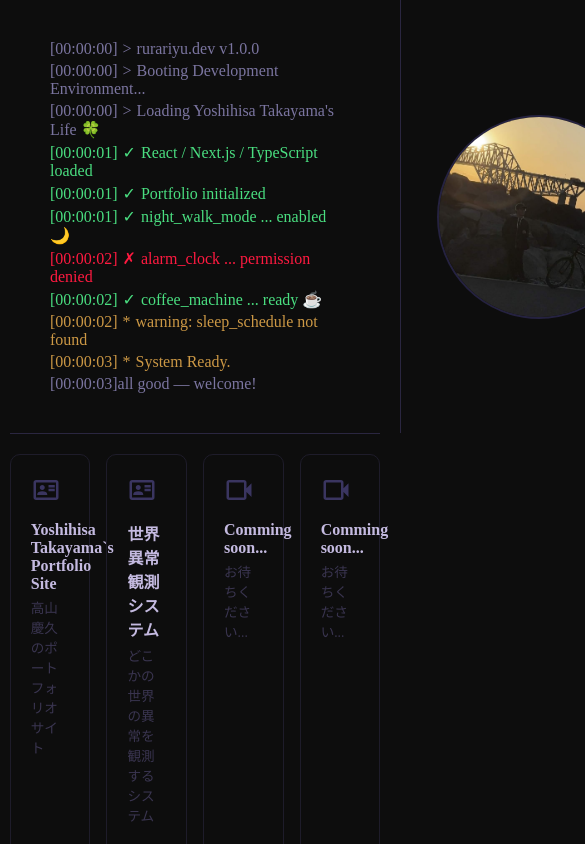
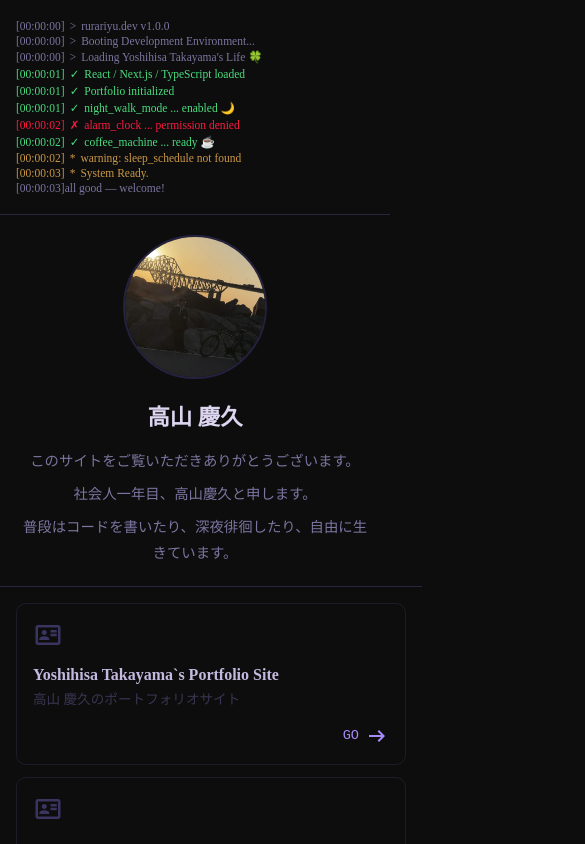
Before and after one commit to takayamayoshihisa1013/rurariyu-dev-top, a Next.js app: page / in a window 390 px wide. Shown: the top 844 px of the page, 585 px wide, since content can reach past the window. Built offline with nearby package versions, Linux system fonts and the light colour scheme.

Commit message:
スマホ

```diff
--- a/app/css/top.css
+++ b/app/css/top.css
@@ -1,4 +1,4 @@
-/* ── テキスト色 ── */
+
 .normal-text {
     color: #7b75a0;
 }
@@ -15,7 +15,6 @@
     color: #ff1a40;
 }
 
-/* ── 表示切り替え ── */
 .hide {
     opacity: 0;
     height: 0;
@@ -26,11 +25,10 @@
     opacity: 1;
 }
 
-/* ────────────────────────────
-   上段：ログ + プロフィール
-──────────────────────────── */
+
 .top {
     display: flex;
+    flex-direction: row;
 }
 
 .top-log {
@@ -40,25 +38,22 @@
     flex-direction: column;
     gap: 4px;
     width: 40%;
-    min-width: 400px;
 }
 
 .top-log .log-text span {
     margin: 0 5px;
 }
 
-/* プロフィールセクション */
 .contents {
-    border-left: 1px solid #2a2640; /* ← #FFFFから落ち着いた色に */
+    border-left: 1px solid #2a2640;
     color: #ddd6f0;
     transition: 0.4s;
     padding: 30px 36px;
     box-sizing: border-box;
     width: 60%;
-    min-width: 600px;
     display: flex;
     align-items: center;
-    gap: 36px; /* ← gap: 50 → 単位つきに修正 */
+    gap: 36px;
 }
 
 .contents .profile-img {
@@ -71,7 +66,6 @@
 .contents div img {
     width: 200px;
     aspect-ratio: 1;
-    min-width: 200px;
     border-radius: 50%;
     overflow: hidden;
     object-fit: cover;
@@ -79,7 +73,6 @@
 }
 
 .contents .profile-text {
-    min-width: 260px;
     display: flex;
     flex-direction: column;
     justify-content: center;
@@ -93,34 +86,31 @@
 }
 
 .contents div p {
-    color: #7b75a0; /* ← #a89ec8より少し落ち着かせて読みやすく */
+    color: #7b75a0;
     font-size: 1rem;
     line-height: 1.75;
 }
 
-/* ────────────────────────────
-   下段：ページリンク
-──────────────────────────── */
+
 .page-links {
     display: flex;
     width: 95%;
     margin: 0 auto;
     justify-content: flex-start;
-    gap: 16px; /* ← gap: 20 → 単位つきに修正 */
-    border-top: 1px solid #2a2640; /* ← 落ち着いた色に */
+    gap: 16px;
+    border-top: 1px solid #2a2640;
     padding: 20px 0 32px;
     flex-wrap: wrap;
 }
 
 .page-link-card {
     width: calc((100% / 4) - 12px);
-    /* height: 300px を廃止 → 内容に合わせて自動伸縮 */
     min-height: 160px;
     display: flex;
     flex-direction: column;
     justify-content: space-between;
     padding: 20px;
-    border: 1px solid #1e1c2a; /* ← #FFFFから暗い色に */
+    border: 1px solid #1e1c2a;
     box-sizing: border-box;
     border-radius: 10px;
     background: transparent;
@@ -155,10 +145,9 @@
     font-size: 0.85rem;
 }
 
-/* ボタン */
 .page-link-card button {
     border: none;
-    background: transparent; /* ← background-color: none → 正しい値に修正 */
+    background: transparent;
     display: flex;
     align-items: center;
     justify-content: flex-end;
@@ -180,7 +169,6 @@
     transform: translateX(3px);
 }
 
-/* GOテキスト：ホバーで右からスライドイン */
 .page-link-card button p {
     opacity: 0;
     transform: translateX(-6px);
@@ -194,5 +182,123 @@
 .page-link-card:hover button p {
     opacity: 1;
     transform: translateX(0);
-    margin-right: 0; /* ← margin-right: 100px を廃止 */
+    margin-right: 0;
 }
+
+
+@media (max-width: 1024px) {
+    .top-log {
+        padding: 30px;
+    }
+
+    .contents {
+        padding: 24px;
+        gap: 24px;
+    }
+
+    .contents div img {
+        width: 160px;
+    }
+
+    .contents div h2 {
+        font-size: 1.5rem;
+        margin-bottom: 10px;
+    }
+
+    .contents div p {
+        font-size: 0.9rem;
+    }
+
+    /* カード：2列に */
+    .page-link-card {
+        width: calc((100% / 2) - 8px);
+    }
+}
+
+/* ────────────────────────────
+   スマホ（〜768px）
+──────────────────────────── */
+@media (max-width: 768px) {
+    .top {
+        flex-direction: column;
+    }
+
+    .top-log {
+        width: 100%;
+        padding: 24px 20px 20px;
+        gap: 3px;
+        max-height: 240px;
+        overflow-y: auto;
+    }
+
+    .top-log .log-text {
+        font-size: 0.78rem;
+    }
+
+    .contents {
+        width: 100%;
+        border-left: none;
+        border-top: 1px solid #2a2640;
+        padding: 24px 20px;
+        gap: 20px;
+        flex-direction: column;
+        align-items: center;
+        text-align: center;
+    }
+
+    .contents div img {
+        width: 140px;
+    }
+
+    .contents div h2 {
+        font-size: 1.4rem;
+        margin-bottom: 10px;
+    }
+
+    .contents div p {
+        font-size: 0.9rem;
+    }
+
+    .page-links {
+        width: 100%;
+        padding: 16px 16px 28px;
+        gap: 12px;
+    }
+
+    /* カード：2列 */
+    .page-link-card {
+        width: calc((100% / 2) - 6px);
+        min-height: 140px;
+        padding: 16px;
+    }
+
+    /* スマホはホバーがないのでGOとアイコンを常時表示 */
+    .page-link-card button p {
+        opacity: 1;
+        transform: translateX(0);
+    }
+
+    .page-link-card button svg {
+        fill: #a78bfa;
+    }
+}
+
+
+@media (max-width: 480px) {
+    .top-log {
+        padding: 20px 16px;
+    }
+
+    .top-log .log-text {
+        font-size: 0.72rem;
+    }
+
+    .contents {
+        padding: 20px 16px;
+    }
+
+    /* カード：1列に */
+    .page-link-card {
+        width: 100%;
+    }
+}
```
